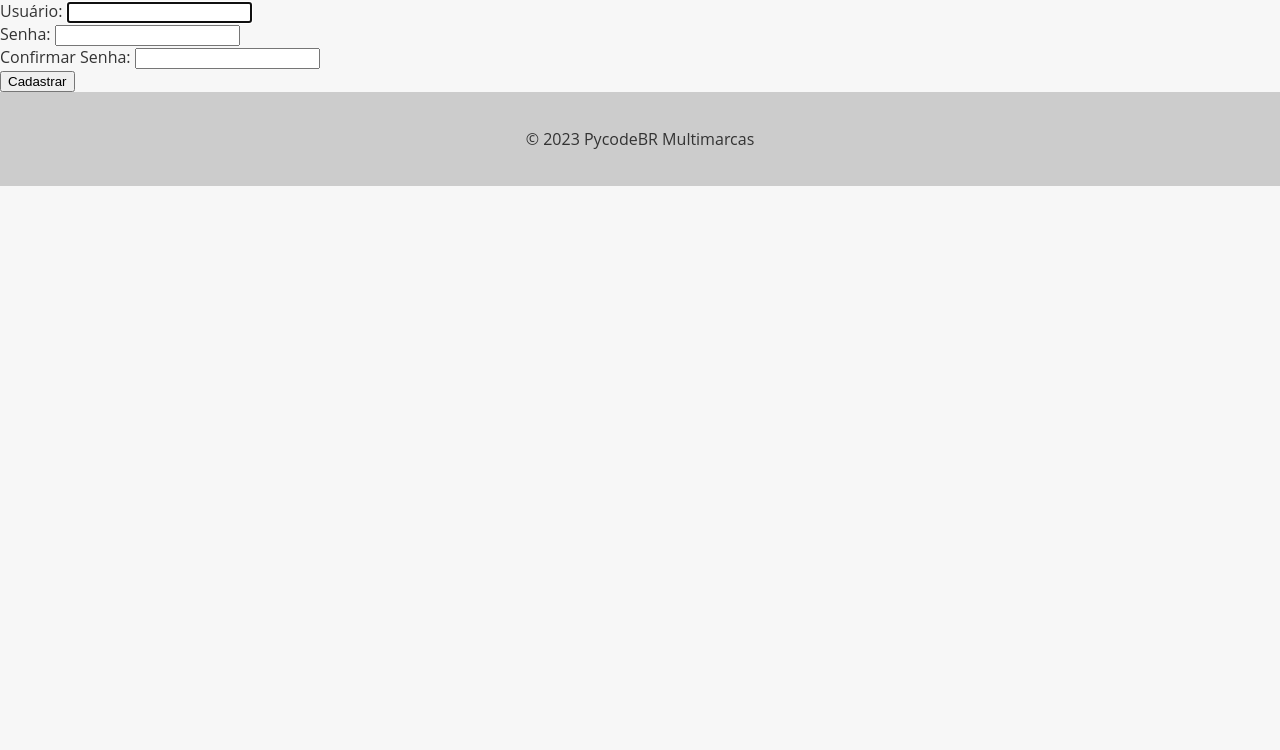
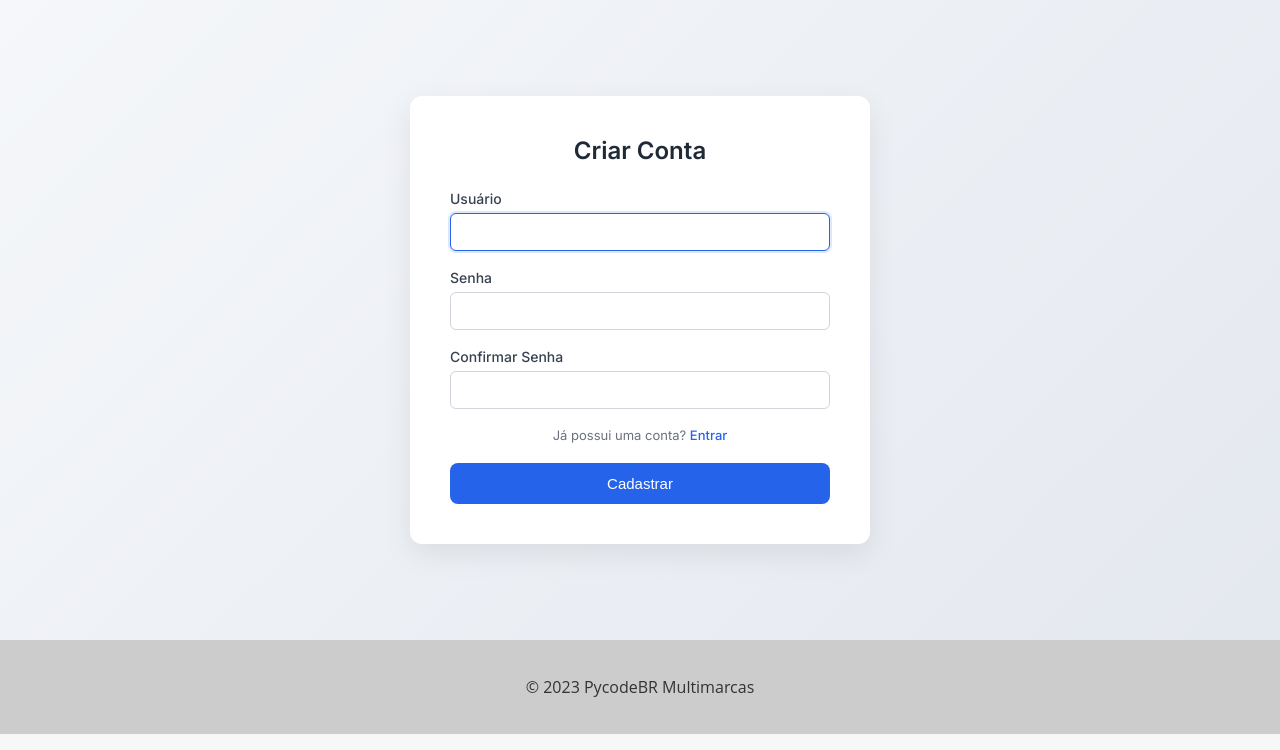
Before and after one commit to tertudev/carros-retro, a Django app: page /register/ in a window 1280 px wide. Shown: the part 50-800 px from the top of the page. Run offline with Django 5.2, Linux system fonts and the light colour scheme.

Commit message:
feat(accounts): implement styled registration page with form validation display

```diff
--- a/accounts/templates/register.html
+++ b/accounts/templates/register.html
@@ -1,29 +1,148 @@
 {% extends "base.html" %}
 
 {% block content %}
+
+<style>
+@import url('https://fonts.googleapis.com/css2?family=Inter:wght@400;500;600&display=swap');
+
+.register-container{
+    display:flex;
+    justify-content:center;
+    align-items:center;
+    min-height:80vh;
+    background:linear-gradient(135deg,#f5f7fa,#e4e8ef);
+    font-family:'Inter', sans-serif;
+}
+
+.register-card{
+    background:white;
+    padding:40px;
+    border-radius:12px;
+    width:380px;
+    box-shadow:0 10px 30px rgba(0,0,0,0.08);
+}
+
+.register-title{
+    text-align:center;
+    font-size:24px;
+    font-weight:600;
+    margin-bottom:25px;
+    color:#1f2937;
+}
+
+.form-group{
+    display:flex;
+    flex-direction:column;
+    margin-bottom:18px;
+}
+
+.form-group label{
+    font-size:14px;
+    font-weight:500;
+    margin-bottom:6px;
+    color:#374151;
+}
+
+.form-group input{
+    padding:10px;
+    border-radius:6px;
+    border:1px solid #d1d5db;
+    font-size:14px;
+    transition:0.2s;
+}
+
+.form-group input:focus{
+    outline:none;
+    border-color:#2563eb;
+    box-shadow:0 0 0 2px rgba(37,99,235,0.15);
+}
+
+.errorlist{
+    color:#dc2626;
+    font-size:13px;
+    margin-bottom:5px;
+    list-style:none;
+    padding:0;
+}
+
+.login-text{
+    font-size:13px;
+    text-align:center;
+    margin-bottom:20px;
+    color:#6b7280;
+}
+
+.login-text a{
+    color:#2563eb;
+    text-decoration:none;
+    font-weight:500;
+}
+
+.login-text a:hover{
+    text-decoration:underline;
+}
+
+.register-btn{
+    width:100%;
+    padding:12px;
+    border:none;
+    border-radius:8px;
+    background:#2563eb;
+    color:white;
+    font-size:15px;
+    font-weight:500;
+    cursor:pointer;
+    transition:0.2s;
+}
+
+.register-btn:hover{
+    background:#1d4ed8;
+    transform:translateY(-1px);
+}
+</style>
+
+<div class="register-container">
+
+<div class="register-card">
+
+    <div class="register-title">
+        Criar Conta
+    </div>
+
     <form method="post">
         {% csrf_token %}
 
         <div class="form-group">
             {{ user_form.username.errors }}
-            <label>Usuário: </label>
+            <label>Usuário</label>
             {{ user_form.username }}
         </div>
 
         <div class="form-group">
             {{ user_form.password1.errors }}
-            <label>Senha: </label>
+            <label>Senha</label>
             {{ user_form.password1 }}
         </div>
 
         <div class="form-group">
             {{ user_form.password2.errors }}
-            <label>Confirmar Senha: </label>
+            <label>Confirmar Senha</label>
             {{ user_form.password2 }}
         </div>
 
-        <div class="form-group">
-            <input type="submit" value="Cadastrar">
+        <div class="login-text">
+            Já possui uma conta?
+            <a href="{% url 'login' %}">Entrar</a>
         </div>
+
+        <button class="register-btn" type="submit">
+            Cadastrar
+        </button>
+
     </form>
+
+</div>
+
+</div>
+
 {% endblock %}
```
